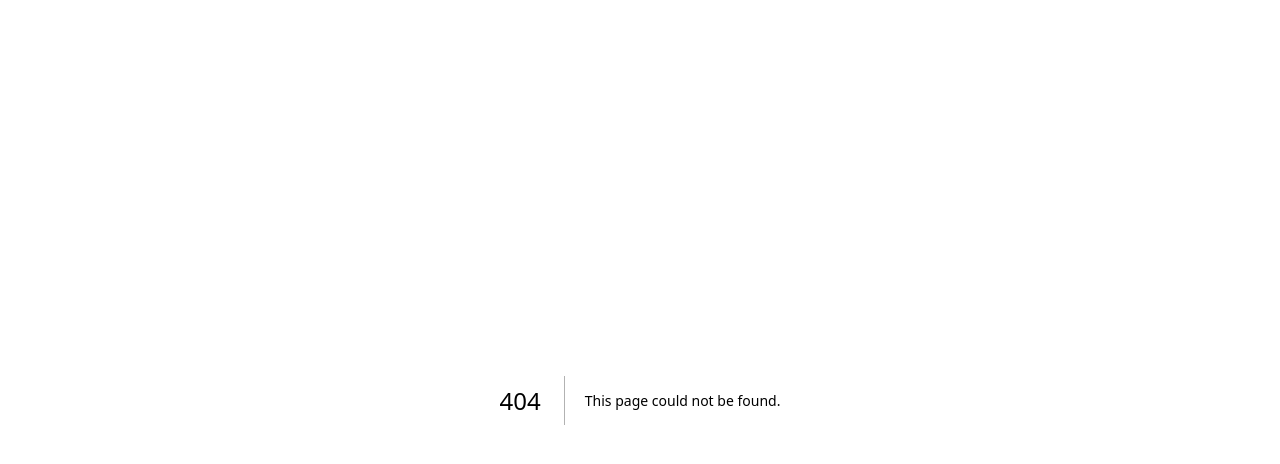
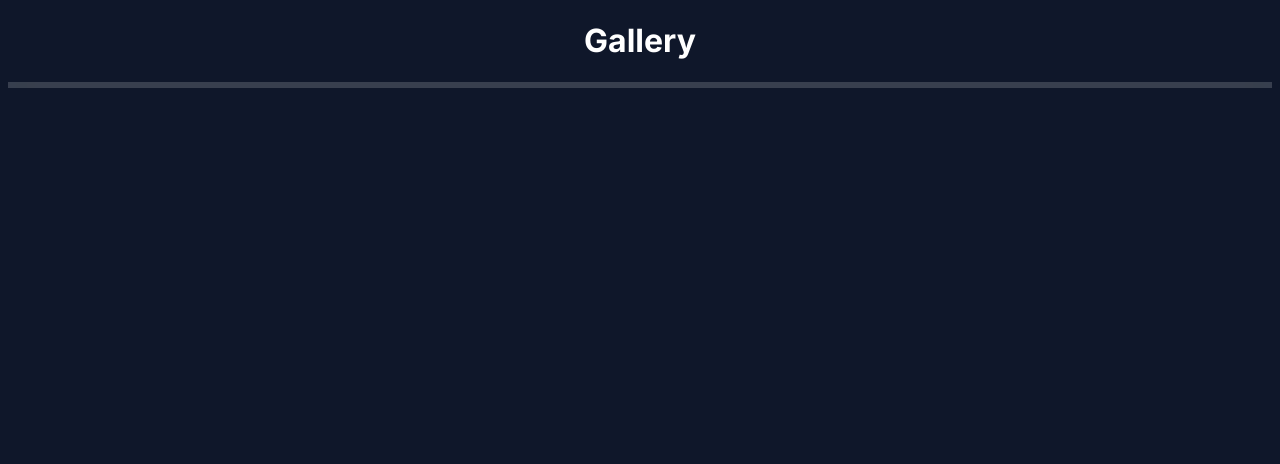
Before and after one commit to freeplanforyou/churchfaith, a Next.js app: page /gallery in a window 1280 px wide. Before the commit this address had no page. Shown: the top 464 px of the page. Built offline with nearby package versions, Linux system fonts and the light colour scheme.

Commit message:
Create page.tsx

```diff
--- /dev/null
+++ b/app/gallery/page.tsx
@@ -0,0 +1,13 @@
+export default function GalleryPage() {
+  return (
+    <main className="mx-auto max-w-7xl px-6 py-32">
+      <h1 className="mb-16 text-center text-6xl font-bold">Gallery</h1>
+
+      <div className="grid gap-6 md:grid-cols-3">
+        <div className="glass h-80 rounded-3xl" />
+        <div className="glass h-80 rounded-3xl" />
+        <div className="glass h-80 rounded-3xl" />
+      </div>
+    </main>
+  )
+}
```
